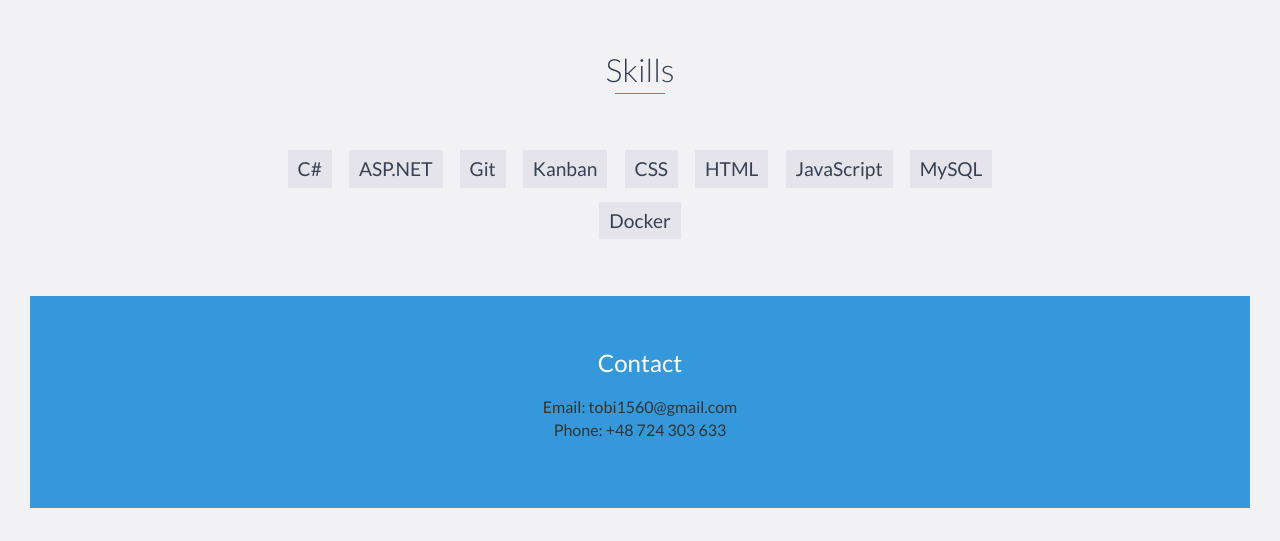
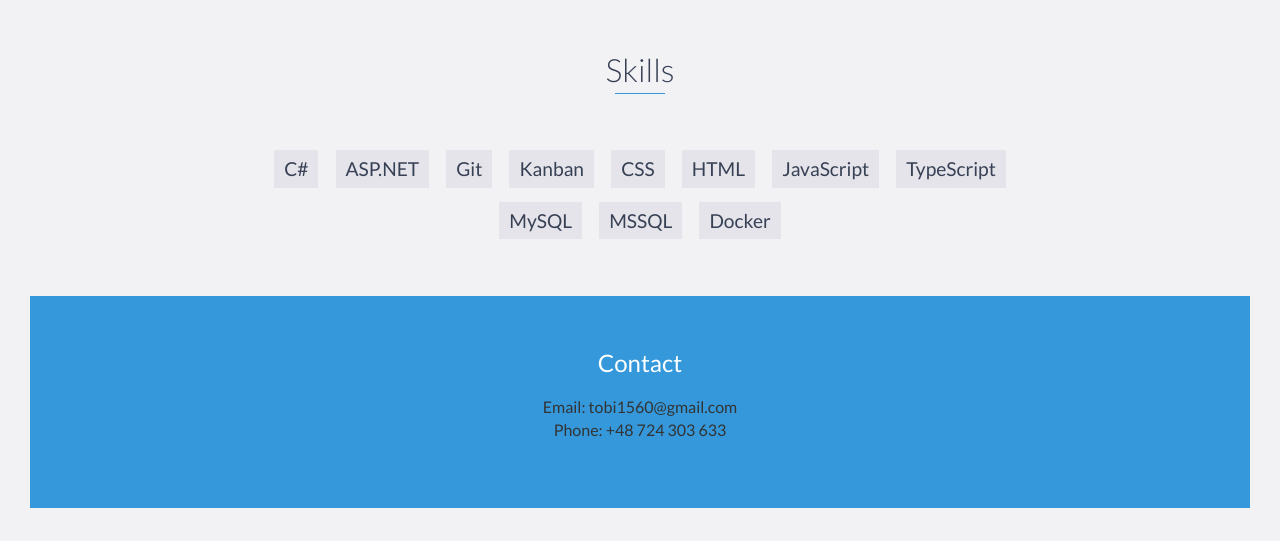
Before and after one commit to soleshhaker/portfolioeng, a website: page index.html in a window 1280 px wide. Shown: the part 2939-3480 px from the top of the page. Drawn offline with nearby package versions, Linux system fonts and the light colour scheme.

Commit message:
update skills

```diff
--- a/index.html
+++ b/index.html
@@ -322,7 +322,9 @@
 			<li>CSS</li>
 			<li>HTML</li>
 			<li>JavaScript</li>
+			<li>TypeScript</li>
 			<li>MySQL</li>
+			<li>MSSQL</li>
 			<li>Docker</li>
         </ul>
     </div>
```
